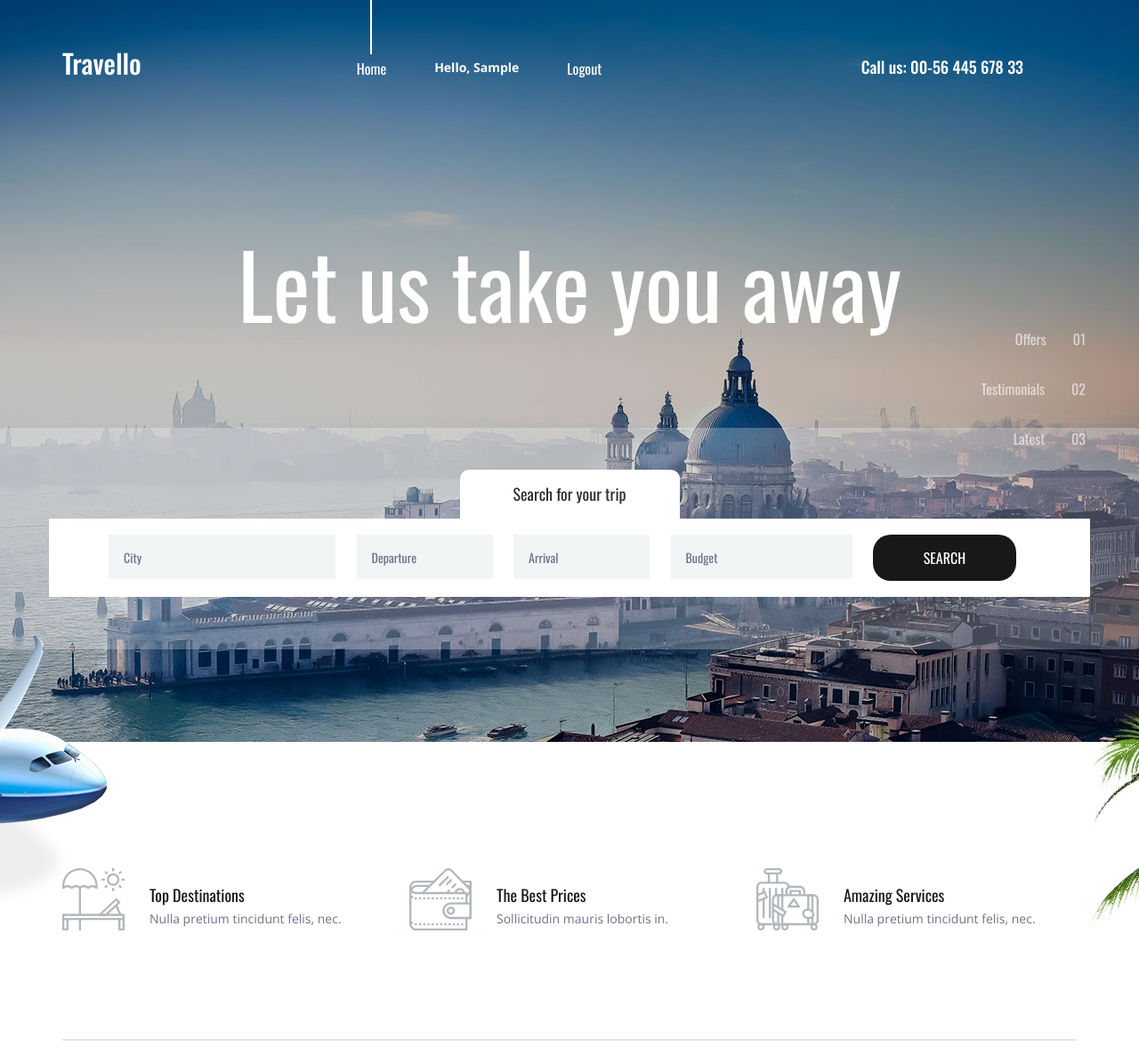
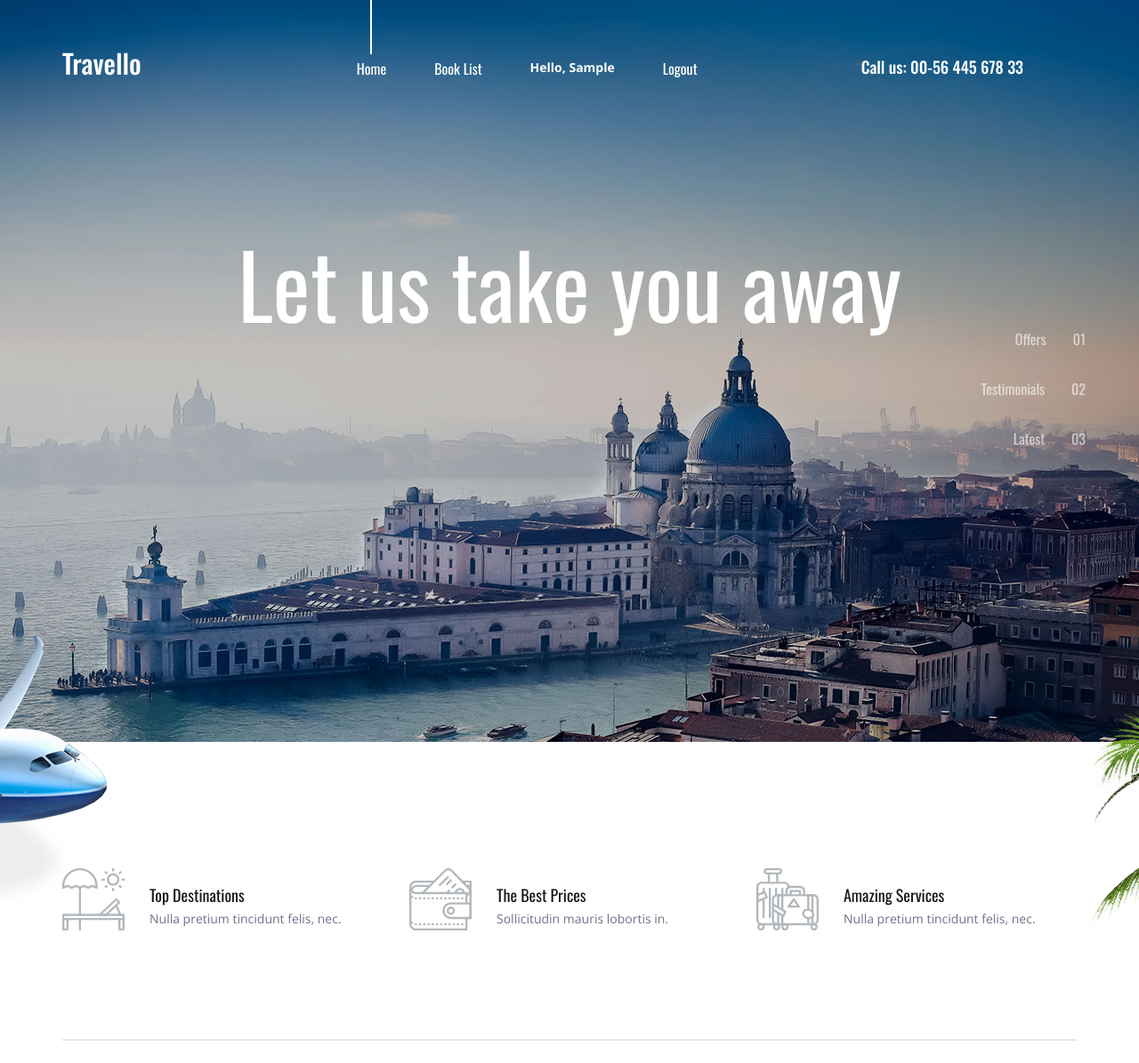
Before and after one commit to CodeMechanix/Learn-Django, a Django app: page / in a window 1280 px wide. Shown: the top 1195 px of the page at 89% size. Run offline with Django 3.2, Linux system fonts and the light colour scheme; a user stored in the database is signed in; tables that the repository leaves empty hold one stand-in row (values such as "Sample post"); grey boxes marked "Sample" are stand-in pictures; some libraries are stand-ins or nearby versions.

Commit message:
added role access

```diff
--- a/BaseModule/accounts/urls.py
+++ b/BaseModule/accounts/urls.py
@@ -4,5 +4,6 @@ from . import views
 urlpatterns = [
     path('register', views.register, name='register'),
     path('login', views.login, name='login'),
-    path('logout', views.logout, name='logout')
+    path('logout', views.logout, name='logout'),
+    path('book', views.book, name='book'),
 ]
--- a/BaseModule/templates/index.html
+++ b/BaseModule/templates/index.html
@@ -31,10 +31,13 @@
 				<div class="col">
 					<div class="header_content d-flex flex-row align-items-center justify-content-start">
 						<div class="header_content_inner d-flex flex-row align-items-end justify-content-start">
-							<div class="logo"><a href="index.html">Travello</a></div>
+							<div class="logo"><a href="">Travello</a></div>
 							<nav class="main_nav">
 								<ul class="d-flex flex-row align-items-start justify-content-start">
-									<li class="active"><a href="index.html">Home</a></li>
+									<li class="active"><a href="">Home</a></li>
+									{% if user.is_staff %}
+									<li><a href="accounts/book">Book List</a></li>
+									{% endif %}
 									{% if user.is_authenticated %}
 									<li><b style="color: white;">Hello, {{user.first_name}}</b></li>
 									<li><a href="accounts/logout">Logout</a></li>
@@ -166,31 +169,6 @@
 		</div>
 	</div>
 
-	<!-- Search -->
-
-	<div class="home_search">
-		<div class="container">
-			<div class="row">
-				<div class="col">
-					<div class="home_search_container">
-						<div class="home_search_title">Search for your trip</div>
-						<div class="home_search_content">
-							<form action="#" class="home_search_form" id="home_search_form">
-								<div class="d-flex flex-lg-row flex-column align-items-start justify-content-lg-between justify-content-start">
-									<input type="text" class="search_input search_input_1" placeholder="City" required="required">
-									<input type="text" class="search_input search_input_2" placeholder="Departure" required="required">
-									<input type="text" class="search_input search_input_3" placeholder="Arrival" required="required">
-									<input type="text" class="search_input search_input_4" placeholder="Budget" required="required">
-									<button class="home_search_button">search</button>
-								</div>
-							</form>
-						</div>
-					</div>
-				</div>
-			</div>
-		</div>
-	</div>
-
 	<!-- Intro -->
 
 	<div class="intro">
@@ -233,7 +211,6 @@
 									</div>
 								</div>
 							</div>
-
 						</div>
 					</div>
 				</div>
@@ -294,40 +271,18 @@
 					<!-- Testimonials Slider -->
 					<div class="testimonials_slider_container">
 						<div class="owl-carousel owl-theme testimonials_slider">
-
+							{% for msg in messages %}
 							<!-- Slide -->
 							<div class="owl-item text-center">
-								<div class="testimonial">Lorem ipsum dolor sit amet, consectetur adipiscing elit. lobortis dolor. Cras placerat lectus a posuere aliquet. Curabitur quis vehicula odio.</div>
+								<div class="testimonial">{{msg.message}}</div>
 								<div class="testimonial_author">
 									<div class="testimonial_author_content d-flex flex-row align-items-end justify-content-start">
-										<div>john turner,</div>
-										<div>client</div>
+										<div>{{msg.name}},</div>
+										<div>{{msg.user_type}}</div>
 									</div>
 								</div>
 							</div>
-
-							<!-- Slide -->
-							<div class="owl-item text-center">
-								<div class="testimonial">Lorem ipsum dolor sit amet, consectetur adipiscing elit. lobortis dolor. Cras placerat lectus a posuere aliquet. Curabitur quis vehicula odio.</div>
-								<div class="testimonial_author">
-									<div class="testimonial_author_content d-flex flex-row align-items-end justify-content-start">
-										<div>john turner,</div>
-										<div>client</div>
-									</div>
-								</div>
-							</div>
-
-							<!-- Slide -->
-							<div class="owl-item text-center">
-								<div class="testimonial">Lorem ipsum dolor sit amet, consectetur adipiscing elit. lobortis dolor. Cras placerat lectus a posuere aliquet. Curabitur quis vehicula odio.</div>
-								<div class="testimonial_author">
-									<div class="testimonial_author_content d-flex flex-row align-items-end justify-content-start">
-										<div>john turner,</div>
-										<div>client</div>
-									</div>
-								</div>
-							</div>
-
+							{% endfor %}
 						</div>
 					</div>
 				</div>
--- a/BaseModule/travello/admin.py
+++ b/BaseModule/travello/admin.py
@@ -1,4 +1,7 @@
 from django.contrib import admin
-from .models import Destination
+from .models import Destination, Testimonial, Book
+
 
 admin.site.register(Destination)
+admin.site.register(Testimonial)
+admin.site.register(Book)
--- a/BaseModule/travello/models.py
+++ b/BaseModule/travello/models.py
@@ -1,4 +1,5 @@
 from django.db import models
+from django.conf import settings
 
 # class Destination:
 #     id: int
@@ -7,8 +8,28 @@ from django.db import models
 #     desc: str
 #     price: int
 #     offer: bool
+User = settings.AUTH_USER_MODEL
+
 class Destination(models.Model):
     name = models.CharField(max_length=100)
     img = models.ImageField(upload_to='pics')
     desc = models.TextField()
     offer = models.BooleanField(default=False)
+
+class Testimonial(models.Model):
+    message = models.CharField(max_length=100)
+    name = models.CharField(max_length=100)
+    user_type = models.CharField(max_length=50)
+
+class Book(models.Model):
+    book_name = models.CharField(max_length=500)
+    book_writter = models.CharField(max_length=500)
+    book_type = models.CharField(max_length=200)
+
+class loggedInUser(models.Model):
+    user = models.OneToOneField(settings.AUTH_USER_MODEL, related_name='logged_in_user', on_delete=models.CASCADE)
+    # Session keys are 32 characters long
+    session_key = models.CharField(max_length=32, null=True, blank=True)
+
+    def __str__(self):
+        return self.user.username
--- a/BaseModule/travello/views.py
+++ b/BaseModule/travello/views.py
@@ -1,5 +1,5 @@
 from django.shortcuts import render
-from .models import Destination
+from .models import Destination, Testimonial
 
 def index(request):
     # return HttpResponse("Hello World")
@@ -29,4 +29,6 @@ def index(request):
     # return render(request,"index.html", {'dests': dests},)
     # -------------------------------------------------------
     dests = Destination.objects.all()
-    return render(request,"index.html", {'dests': dests},)
+    messages = Testimonial.objects.all()
+
+    return render(request,"index.html", {'dests': dests,'messages': messages})
```
Also changed, not shown: BaseModule/accounts/views.py (+6 -1 lines), BaseModule/templates/booklist.html (added, +31 -0 lines), BaseModule/travello/migrations/0002_testimonial.py (added), BaseModule/travello/migrations/0003_book.py (added).
